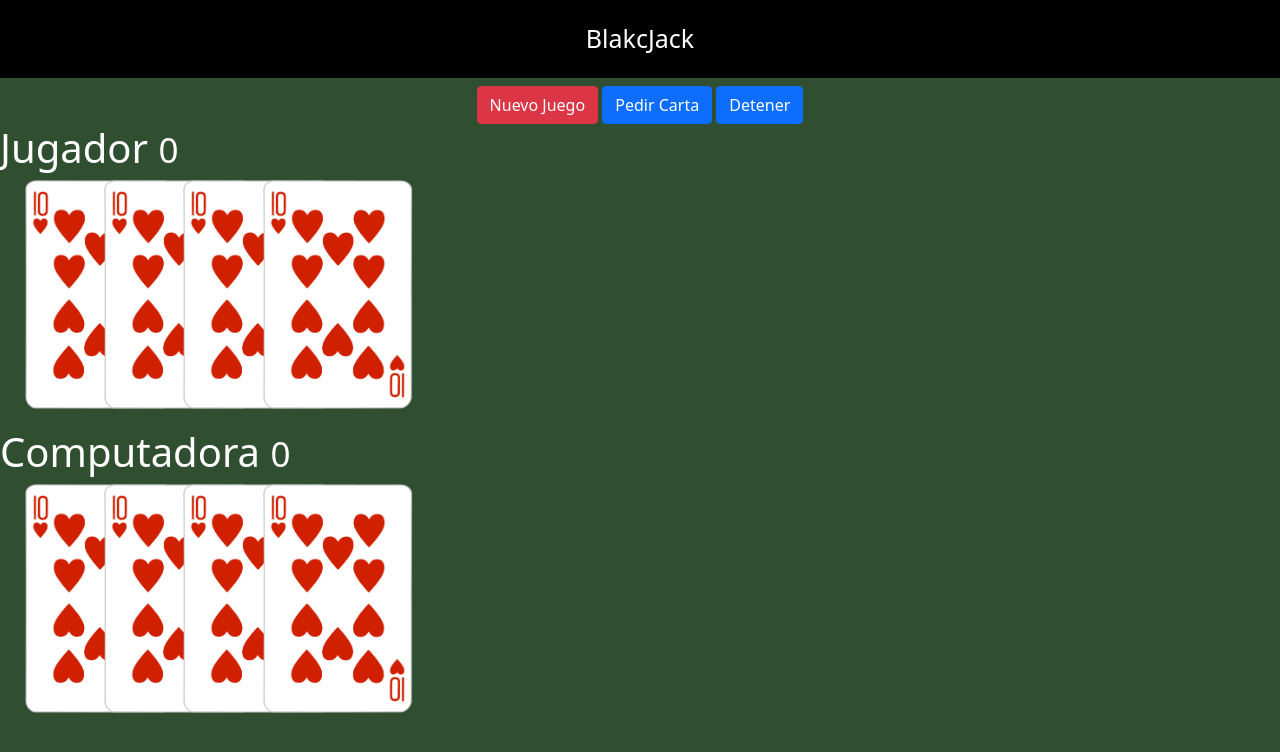
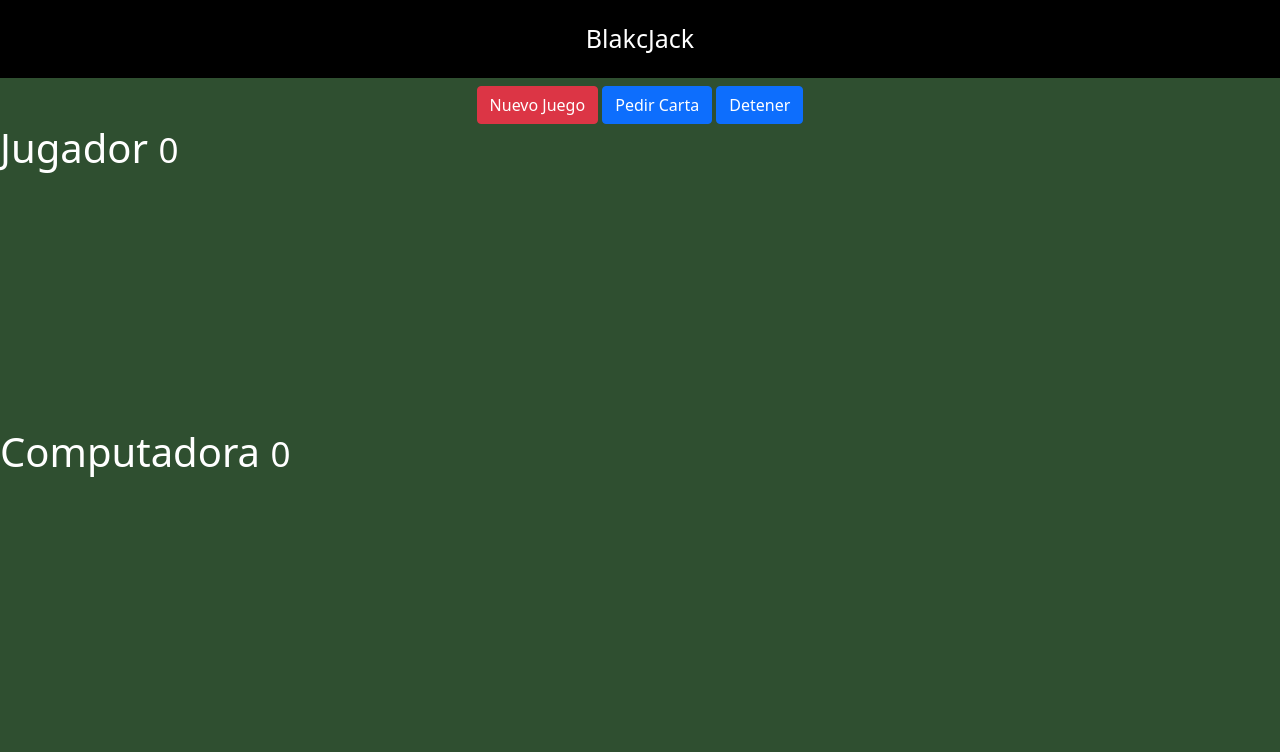
Before and after one commit to betcorg/BlackJack21, a plain HTML site: page index.html in a window 1280 px wide. Drawn offline with nearby package versions, Linux system fonts and the light colour scheme.

Commit message:
Se comentaron las imagenes de cartas para ser creadas con js

```diff
--- a/index.html
+++ b/index.html
@@ -27,10 +27,7 @@
           <div class="col">
             <h1>Jugador <small>0</small></h1>
             <div id="jugador-cartas">
-                <img class="carta" src="assets/cartas/10H.png" alt="">
-                <img class="carta" src="assets/cartas/10H.png" alt="">
-                <img class="carta" src="assets/cartas/10H.png" alt="">
-                <img class="carta" src="assets/cartas/10H.png" alt="">
+                <!-- <img class="carta" src="assets/cartas/10H.png" alt=""> -->
             </div>
           </div>
       </div>
@@ -39,10 +36,7 @@
           <div class="col">
             <h1>Computadora <small>0</small></h1>
             <div id="computadora-cartas">
-                <img class="carta" src="assets/cartas/10H.png" alt="">
-                <img class="carta" src="assets/cartas/10H.png" alt="">
-                <img class="carta" src="assets/cartas/10H.png" alt="">
-                <img class="carta" src="assets/cartas/10H.png" alt="">
+                <!-- <img class="carta" src="assets/cartas/10H.png" alt=""> -->
             </div>
           </div>
       </div>
```
